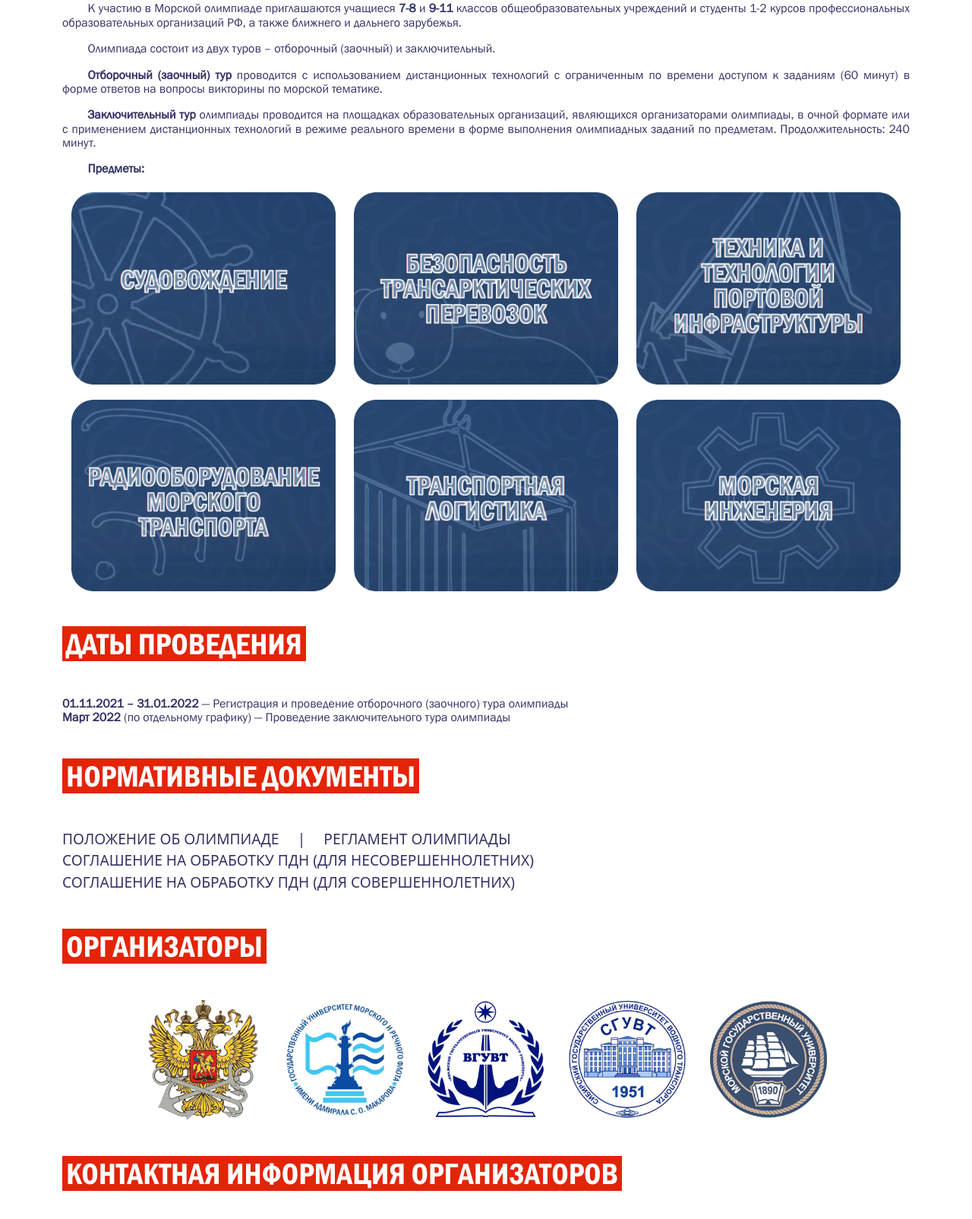
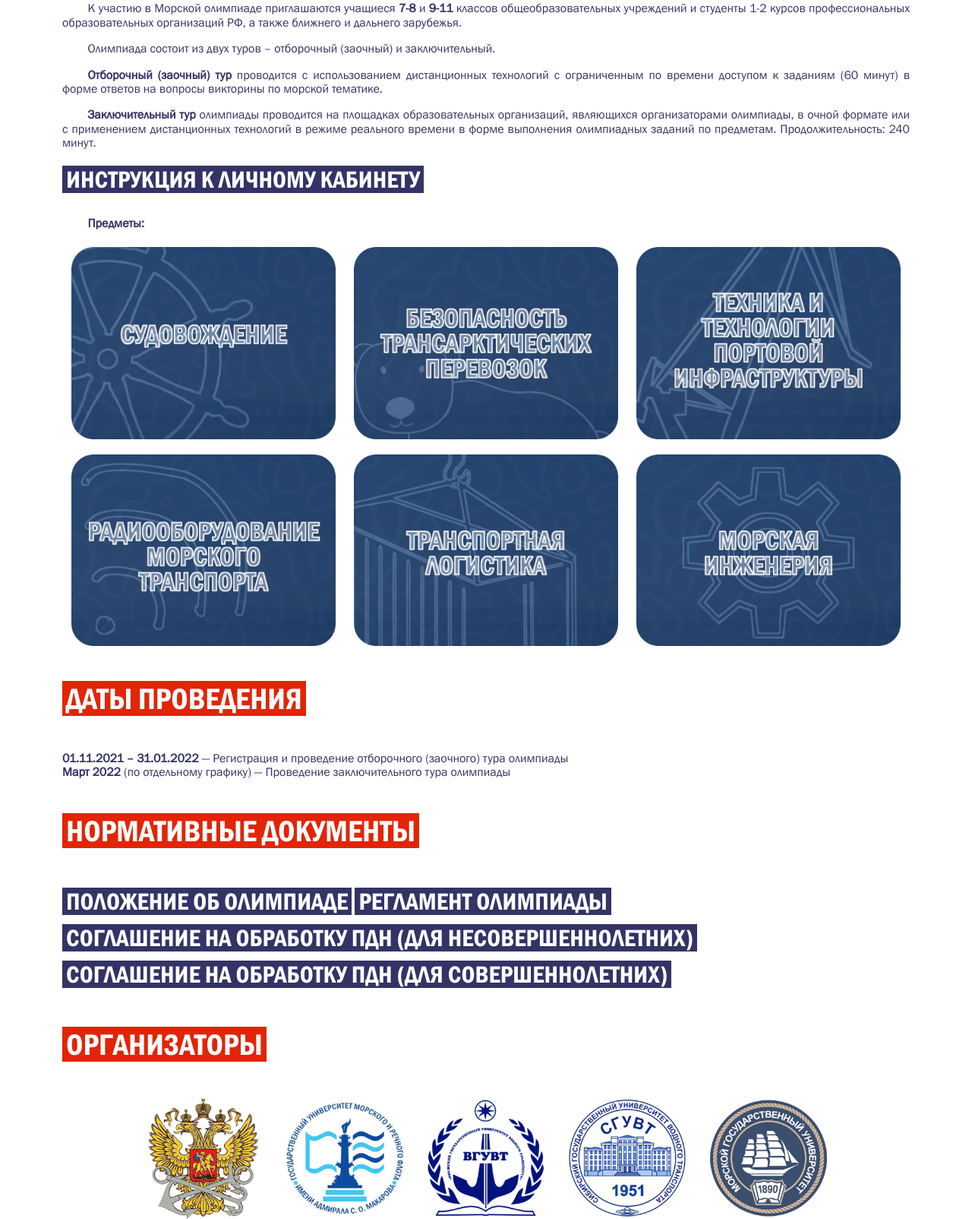
Before and after one commit to UbahWin/Olimpiada_Gumrf, a Flask app: page / in a window 1280 px wide. Shown: the part 610-2214 px from the top of the page at 76% size. Run offline with Flask 2, Linux system fonts and the light colour scheme; parts of the project's set-up code (start-up, migrations or seed data) failed here and were passed over; some web fonts are replaced.

Commit message:
Manual + links appearence

```diff
--- a/app/routes.py
+++ b/app/routes.py
@@ -10,9 +10,9 @@
 def about():
     return render_template('about.html')
 
-# @path.route('/news', methods=['GET', 'POST'])
-# def news():
-#     return render_template('news.html')
+# @path.route('/manual', methods=['GET', 'POST'])
+# def manual():
+#     return render_template('manual.html')
 
 @path.app_errorhandler(404) # 'errorhandler' not working cause of blueprint usage, only 'app_errorhandler'
 def not_found_error(e):
--- a/app/templates/about.html
+++ b/app/templates/about.html
@@ -11,6 +11,8 @@
           <p>Олимпиада состоит из двух туров – отборочный (заочный) и заключительный.</p>
           <p><b>Отборочный (заочный) тур</b> проводится с использованием дистанционных технологий с ограниченным по времени доступом к заданиям (60 минут) в форме ответов на вопросы викторины по морской тематике.</p>
           <p><b>Заключительный тур</b> олимпиады проводится на площадках образовательных организаций, являющихся организаторами олимпиады, в очной формате или с применением дистанционных технологий в режиме реального времени в форме выполнения олимпиадных заданий по предметам. Продолжительность: 240 минут.</p>
+
+          <span class="documents" onclick="window.location.href='/static/documents/MO_Manual.pdf';">Инструкция к личному кабинету</span> <br> <br>
 
           <p><b>Предметы:</b></p>
 
@@ -37,13 +39,19 @@
             <b>Март 2022</b> (по отдельному графику) — Проведение заключительного тура олимпиады </p>
 
 
-        <h1><span class="title" >Нормативные документы</span> </h1>
 
-          <a href="/static/documents/MO_Statement.pdf" style="color: #333366; font-size: 120%"> Положение об олимпиаде</a>
+         <h1><span class="title" >Нормативные документы</span> </h1>
+
+         <span class="documents" onclick="window.location.href='/static/documents/MO_Statement.pdf';">Положение об олимпиаде</span>
+         <span class="documents" onclick="window.location.href='/static/documents/MO_Regulation.pdf';">Регламент олимпиады</span> <br>
+         <span class="documents" onclick="window.location.href='/static/documents/MO_Agreement_Underage.docx';">Соглашение на обработку ПДн (для несовершеннолетних)</span> <br>
+         <span class="documents" onclick="window.location.href='/static/documents/MO_Agreement_Adults.docx';">Соглашение на обработку ПДн (для совершеннолетних)</span>
+
+          <!-- <a href="/static/documents/MO_Statement.pdf" style="color: #333366; font-size: 120%"> Положение об олимпиаде</a>
           <a style="color: #333366; font-size: 120%">&nbsp;&nbsp;&nbsp;&nbsp;|&nbsp;&nbsp;&nbsp;&nbsp;</a>
           <a href="/static/documents/MO_Regulation.pdf" style="color: #333366; font-size: 120%"> Регламент олимпиады</a> <br>
           <a href="/static/documents/MO_Agreement_Underage.docx" style="color: #333366; font-size: 120%"> Соглашение на обработку ПДн (для несовершеннолетних)</a> <br>
-          <a href="/static/documents/MO_Agreement_Adults.docx" style="color: #333366; font-size: 120%"> Соглашение на обработку ПДн (для совершеннолетних)</a>
+          <a href="/static/documents/MO_Agreement_Adults.docx" style="color: #333366; font-size: 120%"> Соглашение на обработку ПДн (для совершеннолетних)</a> -->
 
 
         <h1><span class="title">Организаторы</span> </h1>
--- a/app/templates/base.html
+++ b/app/templates/base.html
@@ -55,9 +55,18 @@
       padding-left: 5px;
       padding-right: 5px;
     }
+    span.documents{
+      font-family: 'Franklin Gothic Demi Cond', arial;
+      font-size: 200%;
+      background-color: #333366;
+      padding-left: 5px;
+      padding-right: 5px;
+    }
     footer {
+      /* position: absolute; */
       bottom: 0;
       width: 100%;
+
     }
     body, html {
       height: 100%;
```
Also changed, not shown: 1 other file.
